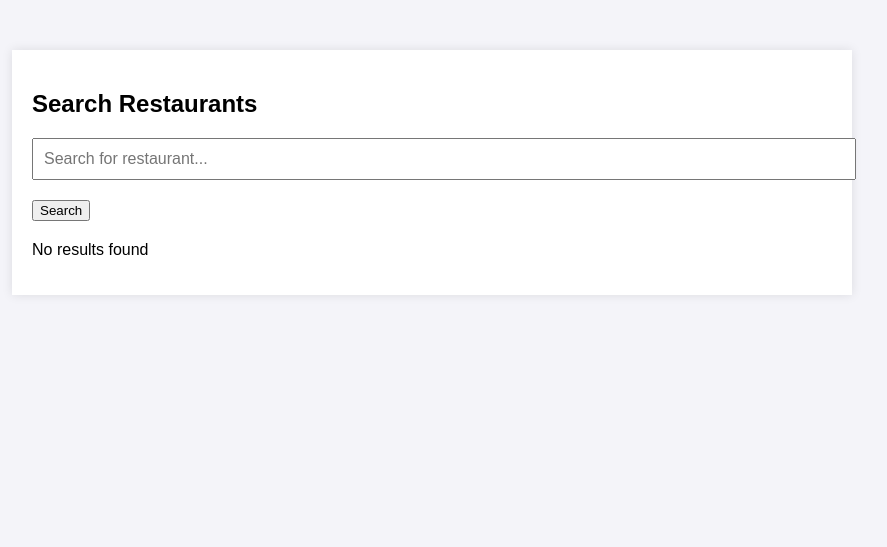
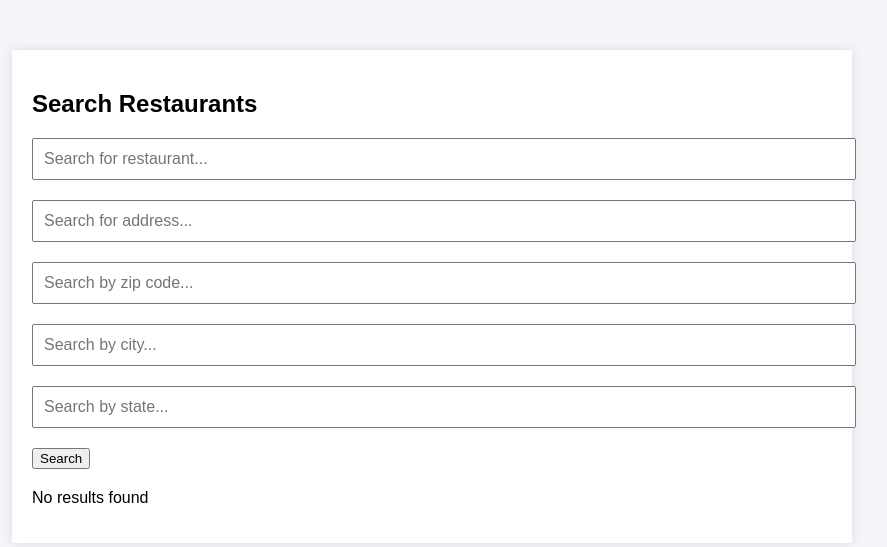
Before and after one commit to abeTroop/Health-Inspection-Database, a Flask app: page / in a window 1280 px wide. Shown: the top 547 px of the page, without its empty margins (208-1095 px from the left). Run offline with Flask 3, Linux system fonts and the light colour scheme; some libraries are stand-ins or nearby versions.

Commit message:
added other search bars

```diff
--- a/templates/index.html
+++ b/templates/index.html
@@ -12,6 +12,10 @@
     <h2>Search Restaurants</h2>
     <form method="POST" action="/">
         <input type="text" name="keyword" class="search-box" placeholder="Search for restaurant..." required>
+        <input type="text" name="address" class="search-box" placeholder="Search for address..." required>
+        <input type="text" name="zip" class="search-box" placeholder="Search by zip code..." required>
+        <input type="text" name="city" class="search-box" placeholder="Search by city..." required>
+        <input type="text" name="state" class="search-box" placeholder="Search by state..." required>
         <button type="submit">Search</button>
     </form>
 
```
